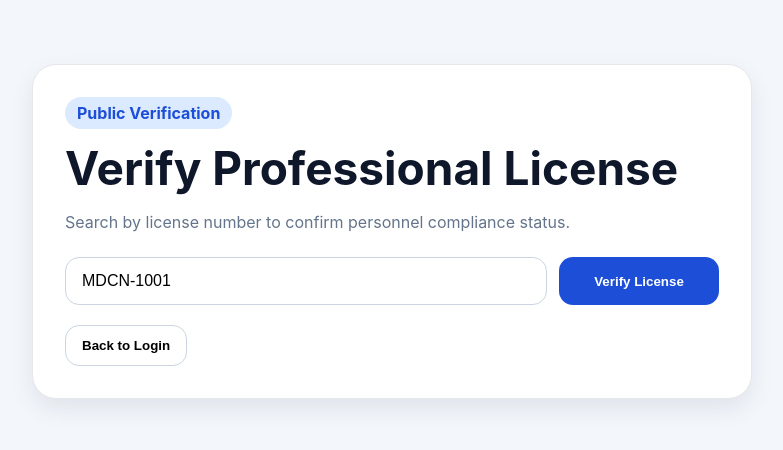
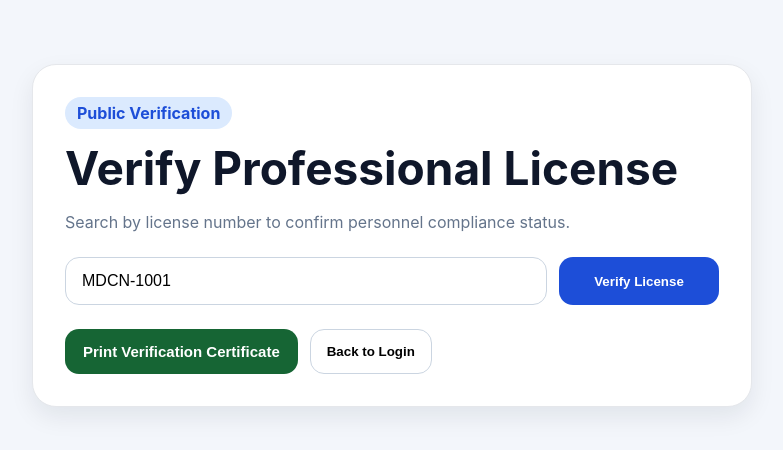
Before and after one commit to ojoamaa/edoherma-compliancewatch, a React (Vite) app in the folder edoherma-frontend/: page / in a window 1280 px wide. Both pictures are taken after a click on the button "Verify License Publicly". Shown: the top 450 px of the page, without its empty margins (248-1031 px from the left). Built offline with nearby package versions, Linux system fonts and the light colour scheme; no server answers.

Commit message:
Fix public verificatio print certification layout

```diff
--- a/edoherma-frontend/src/PublicVerifyPage.jsx
+++ b/edoherma-frontend/src/PublicVerifyPage.jsx
@@ -1,26 +1,22 @@
 import React, { useState } from "react";
 import { QRCodeCanvas } from "qrcode.react";
 
-const API_BASE = import.meta.env.VITE_API_BASE || "http://127.0.0.1:8000";
-
+const API_BASE =
+    import.meta.env.VITE_API_BASE || "http://127.0.0.1:8000";
 
 export default function PublicVerifyPage({ onBack }) {
     const [licenseNumber, setLicenseNumber] = useState("MDCN-1001");
     const [result, setResult] = useState(null);
     const [error, setError] = useState("");
     const [loading, setLoading] = useState(false);
-    const isVerified = result && result.verified === true;
 
-    function handlePrint() {
-        window.print();
-    }
     const verifyUrl = result
         ? `${window.location.origin}/?verify=${result.license_number}`
         : "";
 
-
     async function verifyLicense(e) {
         e.preventDefault();
+
         setLoading(true);
         setError("");
         setResult(null);
@@ -44,42 +40,239 @@ export default function PublicVerifyPage({ onBack }) {
         }
     }
 
+    function handlePrint() {
+        if (!result) {
+            alert("Please verify a license first.");
+            return;
+        }
+
+        const qrUrl = `https://api.qrserver.com/v1/create-qr-code/?size=120x120&data=${encodeURIComponent(
+            verifyUrl
+        )}`;
+
+        const printWindow = window.open(
+            "",
+            "_blank",
+            "width=900,height=700"
+        );
+
+        printWindow.document.write(`
+        <!DOCTYPE html>
+        <html>
+            <head>
+                <title>License Verification Certificate</title>
+
+                <style>
+                    @page {
+                        size: A4 portrait;
+                        margin: 12mm;
+                    }
+
+                    body {
+                        font-family: Arial, sans-serif;
+                        margin: 0;
+                        padding: 0;
+                        background: #ffffff;
+                        color: #0F172A;
+                    }
+
+                    .certificate {
+                        width: 100%;
+                        box-sizing: border-box;
+                        border: 1px solid #E5E7EB;
+                        border-radius: 16px;
+                        padding: 24px;
+                    }
+
+                    h1 {
+                        margin-top: 0;
+                        color: #166534;
+                        font-size: 28px;
+                    }
+
+                    p {
+                        font-size: 14px;
+                        line-height: 1.6;
+                        margin: 8px 0;
+                    }
+
+                    .qr-section {
+                        margin-top: 24px;
+                        border-top: 1px solid #E5E7EB;
+                        padding-top: 18px;
+                        display: flex;
+                        align-items: center;
+                        gap: 18px;
+                    }
+
+                    .qr-section img {
+                        width: 110px;
+                        height: 110px;
+                    }
+
+                    .footer {
+                        margin-top: 24px;
+                        font-size: 12px;
+                        color: #64748B;
+                    }
+                </style>
+            </head>
+
+            <body>
+                <div class="certificate">
+                    <h1>License Verified</h1>
+
+                    <p><strong>Name:</strong> ${result.full_name || ""}</p>
+
+                    <p><strong>Profession:</strong>
+                    ${result.profession || ""}
+                    </p>
+
+                    <p><strong>License No:</strong>
+                    ${result.license_number || ""}
+                    </p>
+
+                    <p><strong>Regulatory Body:</strong>
+                    ${result.regulatory_body || ""}
+                    </p>
+
+                    <p><strong>Status:</strong>
+                    ${result.status || ""}
+                    </p>
+
+                    <p><strong>Expiry Date:</strong>
+                    ${result.license_expiry_date || ""}
+                    </p>
+
+                    <p><strong>Facility:</strong>
+                    ${result.facility_name || ""}
+                    </p>
+
+                    <p><strong>LGA:</strong>
+                    ${result.lga || ""}
+                    </p>
+
+                    <p><strong>Message:</strong>
+                    ${result.message || ""}
+                    </p>
+
+                    <div class="qr-section">
+                        <img src="${qrUrl}" alt="QR Code" />
+
+                        <div>
+                            <strong>
+                                Scan QR code to verify this license online.
+                            </strong>
+                        </div>
+                    </div>
+
+                    <div class="footer">
+                        EdoHERMA ComplianceWatch Public Verification Certificate
+                    </div>
+                </div>
+
+                <script>
+                    window.onload = function () {
+                        window.print();
+                    };
+                </script>
+            </body>
+        </html>
+        `);
+
+        printWindow.document.close();
+    }
+
     return (
         <div style={styles.page}>
             <div style={styles.card}>
-                <div style={styles.badge}>Public Verification</div>
-                <h1 style={styles.title}>Verify Professional License</h1>
+                <div style={styles.badge}>
+                    Public Verification
+                </div>
+
+                <h1 style={styles.title}>
+                    Verify Professional License
+                </h1>
+
                 <p style={styles.subtitle}>
-                    Search by license number to confirm personnel compliance status.
+                    Search by license number to confirm personnel compliance
+                    status.
                 </p>
 
                 <form onSubmit={verifyLicense} style={styles.form}>
                     <input
                         style={styles.input}
                         value={licenseNumber}
-                        onChange={(e) => setLicenseNumber(e.target.value)}
+                        onChange={(e) =>
+                            setLicenseNumber(e.target.value)
+                        }
                         placeholder="Enter license number e.g. MDCN-1001"
                     />
-                    <button style={styles.button} disabled={loading}>
+
+                    <button
+                        type="submit"
+                        style={styles.button}
+                        disabled={loading}
+                    >
                         {loading ? "Verifying..." : "Verify License"}
                     </button>
                 </form>
 
-                {error && <div style={styles.error}>{error}</div>}
+                {error && (
+                    <div style={styles.error}>
+                        {error}
+                    </div>
+                )}
 
                 {result && (
-                    <div className="print-area" style={styles.resultCard}>
-                        <h2 style={styles.resultTitle}>License Verified</h2>
+                    <div style={styles.resultCard}>
+                        <h2 style={styles.resultTitle}>
+                            License Verified
+                        </h2>
 
-                        <p><strong>Name:</strong> {result.full_name}</p>
-                        <p><strong>Profession:</strong> {result.profession}</p>
-                        <p><strong>License No:</strong> {result.license_number}</p>
-                        <p><strong>Regulatory Body:</strong> {result.regulatory_body}</p>
-                        <p><strong>Status:</strong> {result.status}</p>
-                        <p><strong>Expiry Date:</strong> {result.license_expiry_date}</p>
-                        <p><strong>Facility:</strong> {result.facility_name}</p>
-                        <p><strong>LGA:</strong> {result.lga}</p>
-                        <p><strong>Message:</strong> {result.message}</p>
+                        <p>
+                            <strong>Name:</strong> {result.full_name}
+                        </p>
+
+                        <p>
+                            <strong>Profession:</strong>{" "}
+                            {result.profession}
+                        </p>
+
+                        <p>
+                            <strong>License No:</strong>{" "}
+                            {result.license_number}
+                        </p>
+
+                        <p>
+                            <strong>Regulatory Body:</strong>{" "}
+                            {result.regulatory_body}
+                        </p>
+
+                        <p>
+                            <strong>Status:</strong>{" "}
+                            {result.status}
+                        </p>
+
+                        <p>
+                            <strong>Expiry Date:</strong>{" "}
+                            {result.license_expiry_date}
+                        </p>
+
+                        <p>
+                            <strong>Facility:</strong>{" "}
+                            {result.facility_name || ""}
+                        </p>
+
+                        <p>
+                            <strong>LGA:</strong>{" "}
+                            {result.lga || ""}
+                        </p>
+
+                        <p>
+                            <strong>Message:</strong>{" "}
+                            {result.message}
+                        </p>
 
                         <div style={styles.qrBox}>
                             <QRCodeCanvas
@@ -96,19 +289,22 @@ export default function PublicVerifyPage({ onBack }) {
                         </div>
                     </div>
                 )}
-                {isVerified && (
+
+                <div style={styles.actionButtons}>
                     <button
-                        className="no-print"
                         style={styles.printButton}
                         onClick={handlePrint}
                     >
                         Print Verification Certificate
                     </button>
-                )}
 
-                <button className="no-print" style={styles.backButton} onClick={onBack}>
-                    Back to Login
-                </button>
+                    <button
+                        style={styles.backButton}
+                        onClick={onBack}
+                    >
+                        Back to Login
+                    </button>
+                </div>
             </div>
         </div>
     );
@@ -200,13 +396,12 @@ const styles = {
 
     resultCard: {
         marginTop: 24,
-        padding: "clamp(18px, 4vw, 22px)",
+        padding: "22px",
         borderRadius: 18,
         background: "#F8FAFC",
         border: "1px solid #E2E8F0",
         color: "#334155",
         lineHeight: 1.7,
-        overflowWrap: "break-word",
     },
 
     resultTitle: {
@@ -215,16 +410,15 @@ const styles = {
     },
 
     qrBox: {
-        marginTop: 20,
-        padding: 16,
-        borderRadius: 16,
+        marginTop: 18,
+        padding: 14,
+        borderRadius: 14,
         background: "#FFFFFF",
         border: "1px solid #E5E7EB",
         display: "flex",
         alignItems: "center",
-        gap: 16,
+        gap: 14,
         flexWrap: "wrap",
-        overflow: "hidden",
     },
 
     qrText: {
@@ -234,9 +428,14 @@ const styles = {
         fontWeight: 600,
     },
 
+    actionButtons: {
+        marginTop: 24,
+        display: "flex",
+        gap: 12,
+        flexWrap: "wrap",
+    },
+
     printButton: {
-        marginTop: 20,
-        marginRight: 10,
         background: "#166534",
         color: "#FFFFFF",
         border: "none",
@@ -248,7 +447,6 @@ const styles = {
     },
 
     backButton: {
-        marginTop: 20,
         background: "#FFFFFF",
         border: "1px solid #CBD5E1",
         borderRadius: 14,
```
